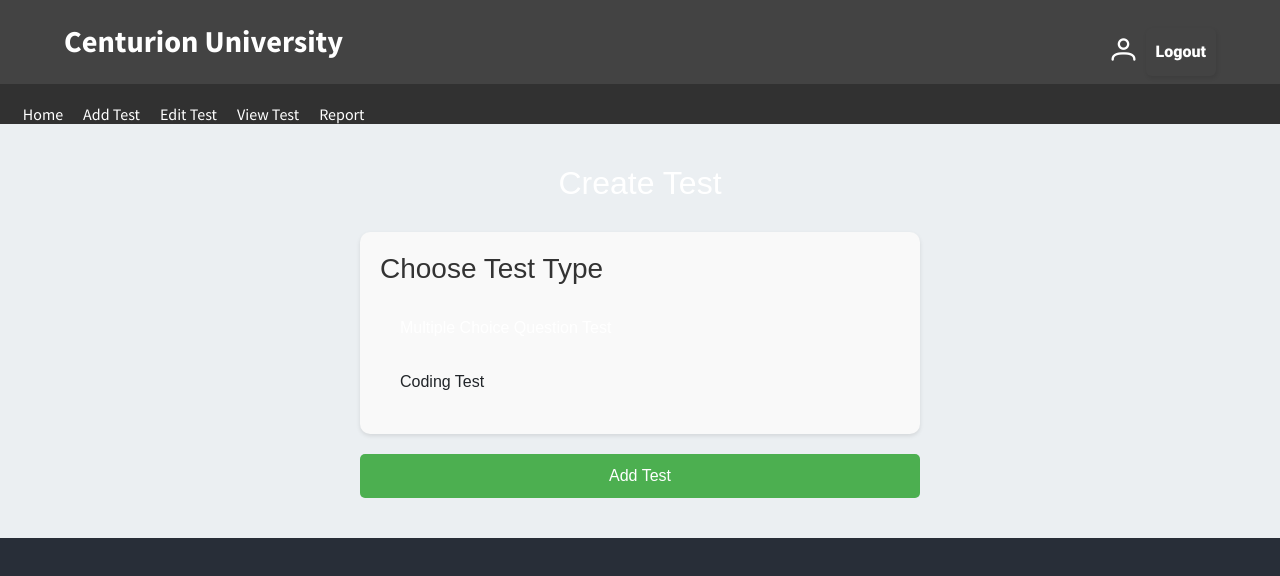
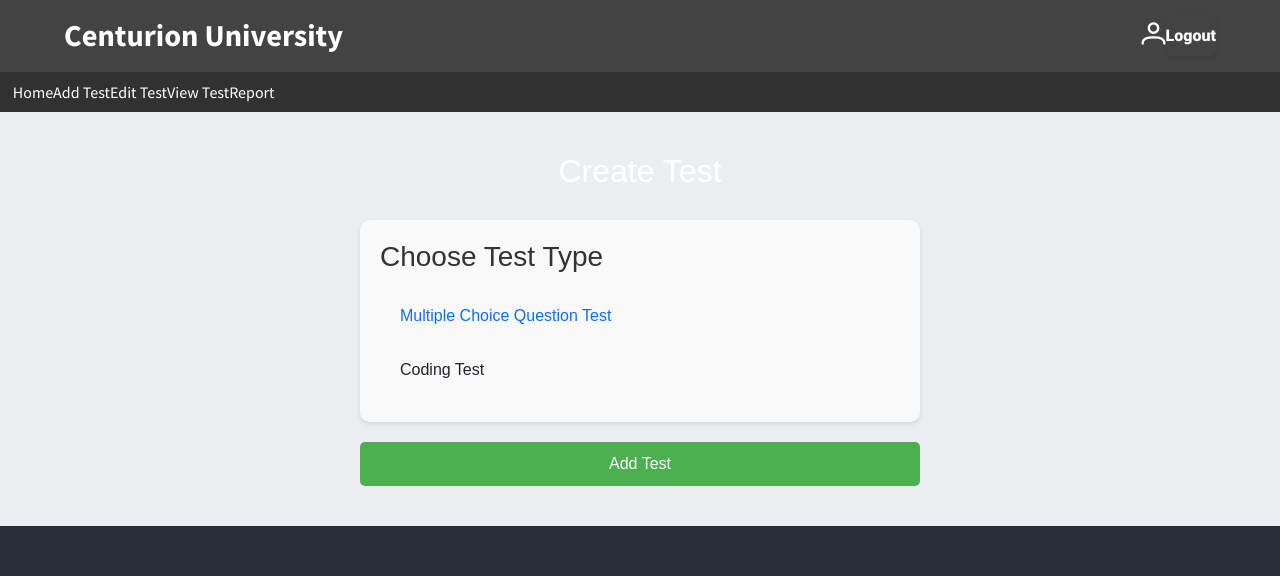
Before and after one commit to Ankit-Dalei/learning_management_system, a React (Create React App) app in the folder Frontend/lms/: page /TeacherDashBoard/testform in a window 1280 px wide. Shown: the top 576 px of the page. Built offline with nearby package versions, Linux system fonts and the light colour scheme.

Commit message:
correcting my mistake

```diff
--- a/Frontend/lms/src/Teacher/Dashboard.css
+++ b/Frontend/lms/src/Teacher/Dashboard.css
@@ -1,41 +1,6 @@
-/*
 
-.dashboard-container {
-    background-color: rgb(8, 8, 8);
-    color: white;
-    padding: 20px;
-    height:75vh;
 
-  }
 
-  .dashboard-content {
-    display: flex;
-    justify-content: space-between;
-  }
-
-  .dashboard-box {
-    background-color: #333;
-    color: white;
-    padding: 20px;
-    border-radius: 8px;
-    margin-bottom: 10px;
-    flex-basis: calc(33.33% - 20px);
-    margin:30px;
-  }
-
-  .dashboard-box h2 {
-    margin-top: 0;
-  }
-   */
-
-   a{
-    color: white;
-    text-decoration: none;
-   }
-   a:hover{
-    color: white;
-    text-decoration: none;
-   }
 
    .dashboard-container {
     font-family: Arial, sans-serif;
@@ -97,3 +62,11 @@
   .dashboard-box button:hover {
     background-color: #286090;
   }
+
+  .dashboard-box-content a{
+    color: white;
+    text-decoration: none;
+  }
+  .dashboard-box-content a:hover{
+    text-decoration: none;
+  }
--- a/Frontend/lms/src/Teacher/QuestionForm.css
+++ b/Frontend/lms/src/Teacher/QuestionForm.css
@@ -126,7 +126,7 @@
     background-color: #45a049;
   }
 
-  button {
+  .question-form button {
     display: block;
     width: 100%;
     padding: 10px;
@@ -139,6 +139,6 @@
     cursor: pointer;
   }
 
-  button:hover {
+  .question-form button:hover {
     background-color: #286090;
   }
--- a/Frontend/lms/src/Teacher/TestForm.css
+++ b/Frontend/lms/src/Teacher/TestForm.css
@@ -115,7 +115,7 @@
     background-color: #286090;
   }
 
-  button[type="submit"] {
+  .test-form-container button[type="submit"] {
     display: block;
     width: 100%;
     padding: 10px;
@@ -128,7 +128,7 @@
     transition: background-color 0.3s ease;
   }
 
-  button[type="submit"]:hover {
+  .test-form-container button[type="submit"]:hover {
     background-color: #45a049;
   }
 
```
